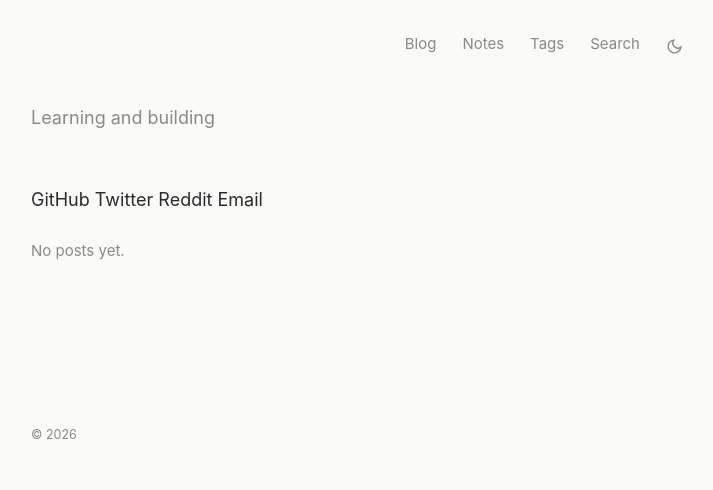
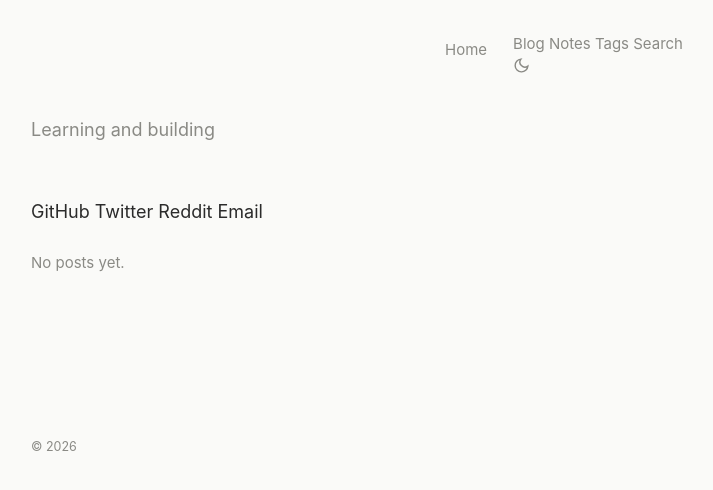
Before and after one commit to hvardhann/hvardhann.github.io, a Jekyll site: the page built from index.html, in a window 1280 px wide. Shown: the top 490 px of the page, without its empty margins (293-1006 px from the left). Built offline with Jekyll 4.4.1, drawn with Linux system fonts in a browser that asks for light colours.

Commit message:
Update default.html

```diff
--- a/_layouts/default.html
+++ b/_layouts/default.html
@@ -16,6 +16,8 @@
 <body>
 
 <nav>
+  <a class="home-link" href="{{ '/' | relative_url }}">Home</a>
+  <div class="nav-right">
     <a href="{{ '/blog/' | relative_url }}"{% if page.url contains '/blog/' %} class="active"{% endif %}>Blog</a>
     <a href="{{ '/notes/' | relative_url }}"{% if page.url contains '/notes/' %} class="active"{% endif %}>Notes</a>
     <a href="{{ '/tags/' | relative_url }}"{% if page.url contains '/tags/' %} class="active"{% endif %}>Tags</a>
@@ -24,6 +26,7 @@
       <svg class="icon-sun" viewBox="0 0 24 24" fill="none" stroke="currentColor" stroke-width="2" stroke-linecap="round"><circle cx="12" cy="12" r="4"/><path d="M12 2v2M12 20v2M4.9 4.9l1.4 1.4M17.7 17.7l1.4 1.4M2 12h2M20 12h2M4.9 19.1l1.4-1.4M17.7 6.3l1.4-1.4"/></svg>
       <svg class="icon-moon" viewBox="0 0 24 24" fill="none" stroke="currentColor" stroke-width="2" stroke-linecap="round"><path d="M21 12.8A9 9 0 1 1 11.2 3 7 7 0 0 0 21 12.8Z"/></svg>
     </button>
+  </div>
 </nav>
 
 <main>
```
Lines whose indentation alone changed are shown as unchanged.
